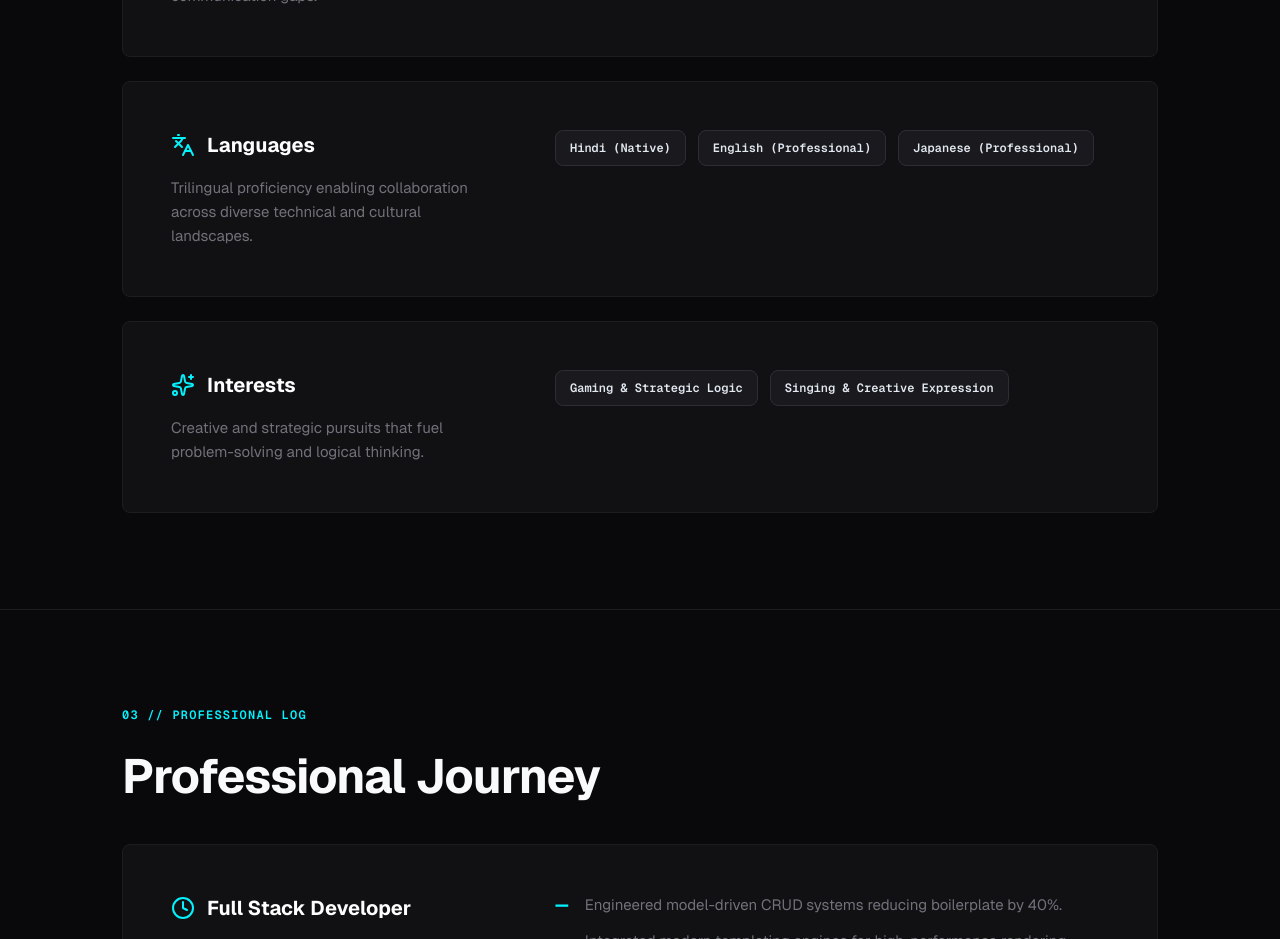
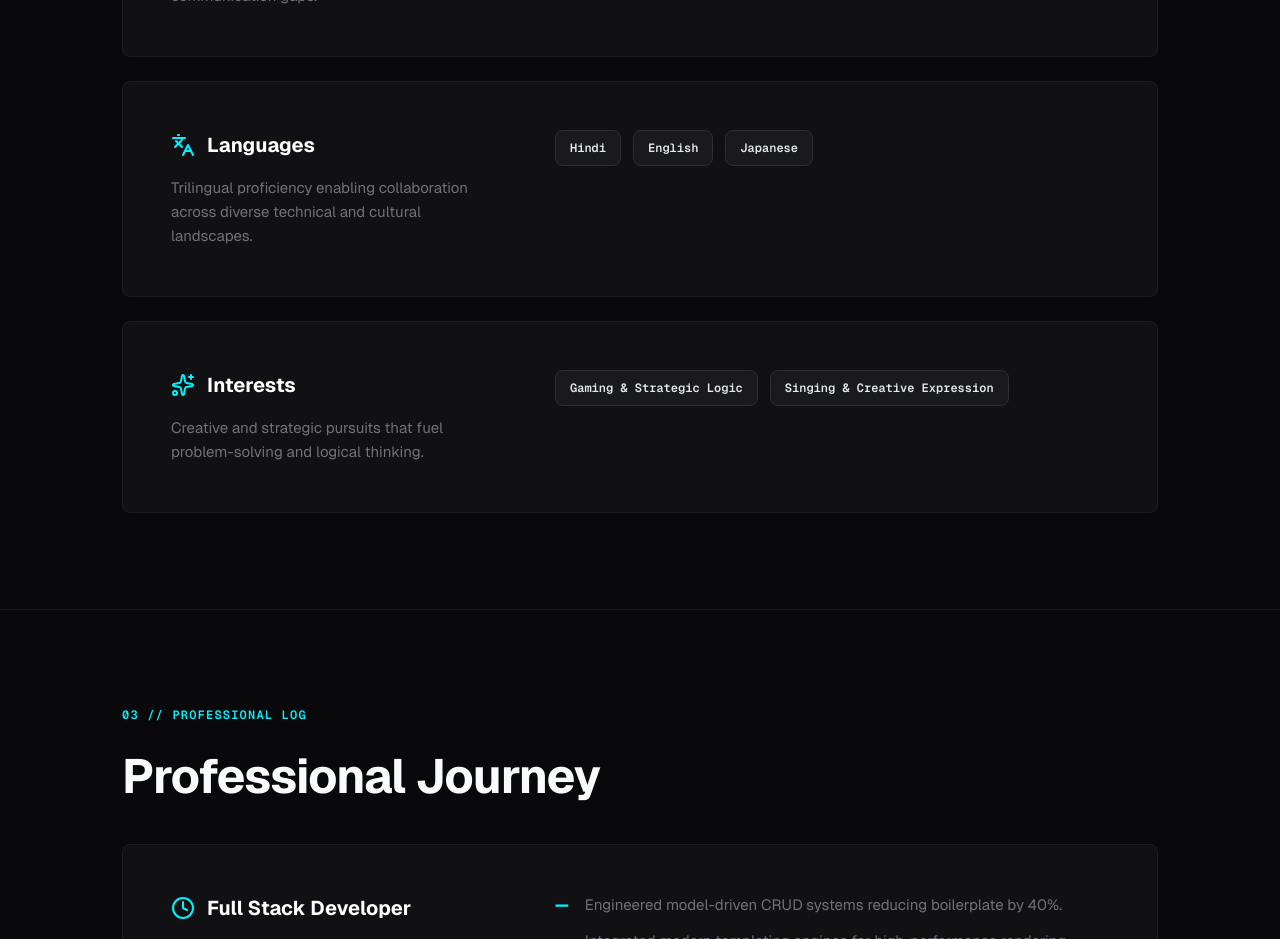
Before and after one commit to hauntedcrewvkr/himanshu_portfolio, a React (Vite) app: page / in a window 1280 px wide. Shown: the part 2060-2999 px from the top of the page. Built offline with nearby package versions, Linux system fonts and the light colour scheme.

Commit message:
style: remove proficiency levels from languages section

```diff
--- a/src/components/sections/Meta.jsx
+++ b/src/components/sections/Meta.jsx
@@ -31,9 +31,9 @@ const Meta = () => (
             <p>Trilingual proficiency enabling collaboration across diverse technical and cultural landscapes.</p>
           </div>
           <div className="tech-tags-container">
-            <div className="tech-tag"><span>Hindi (Native)</span></div>
-            <div className="tech-tag"><span>English (Professional)</span></div>
-            <div className="tech-tag"><span>Japanese (Professional)</span></div>
+            <div className="tech-tag"><span>Hindi</span></div>
+            <div className="tech-tag"><span>English</span></div>
+            <div className="tech-tag"><span>Japanese</span></div>
           </div>
         </div>
 
```
